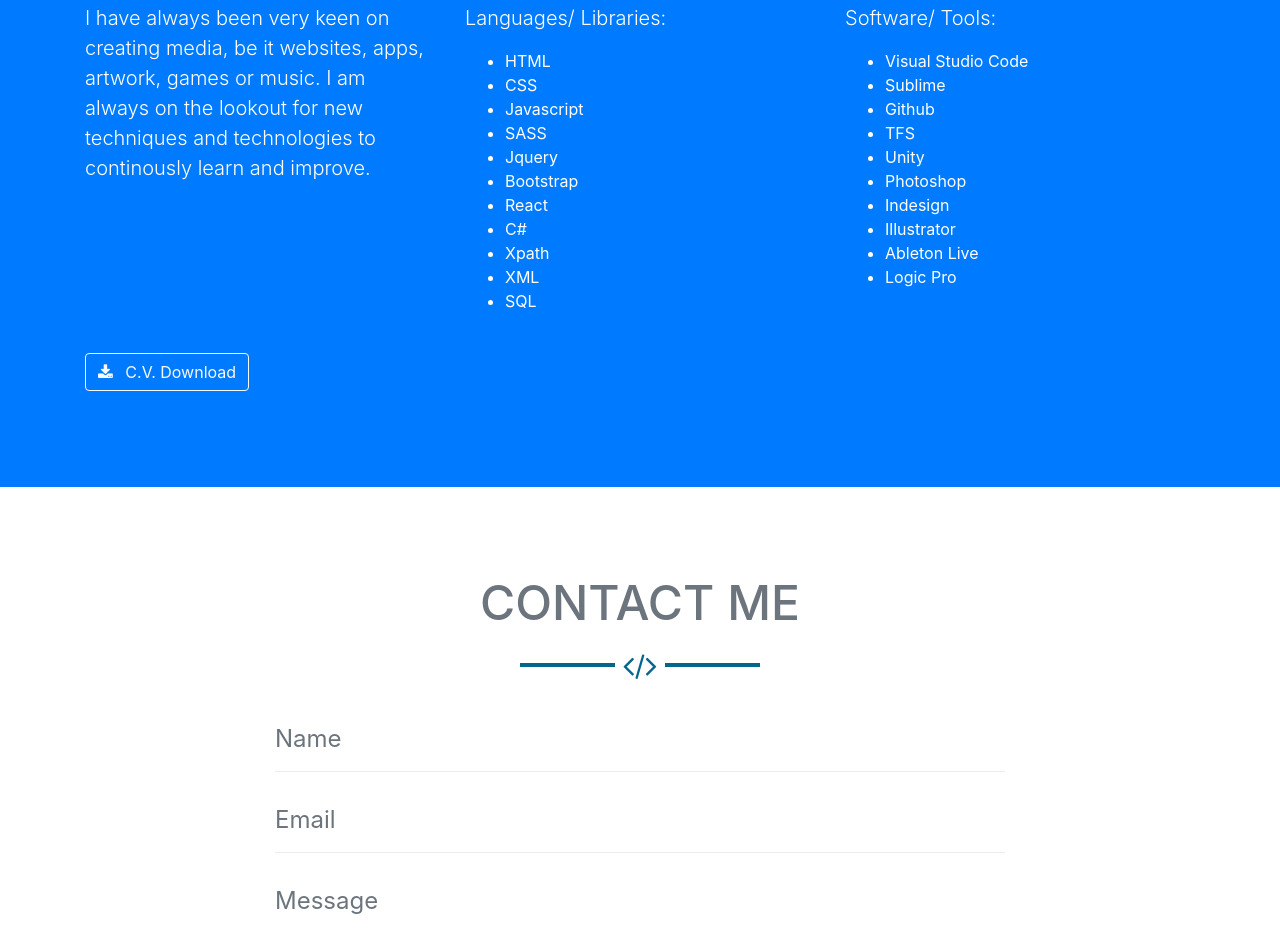
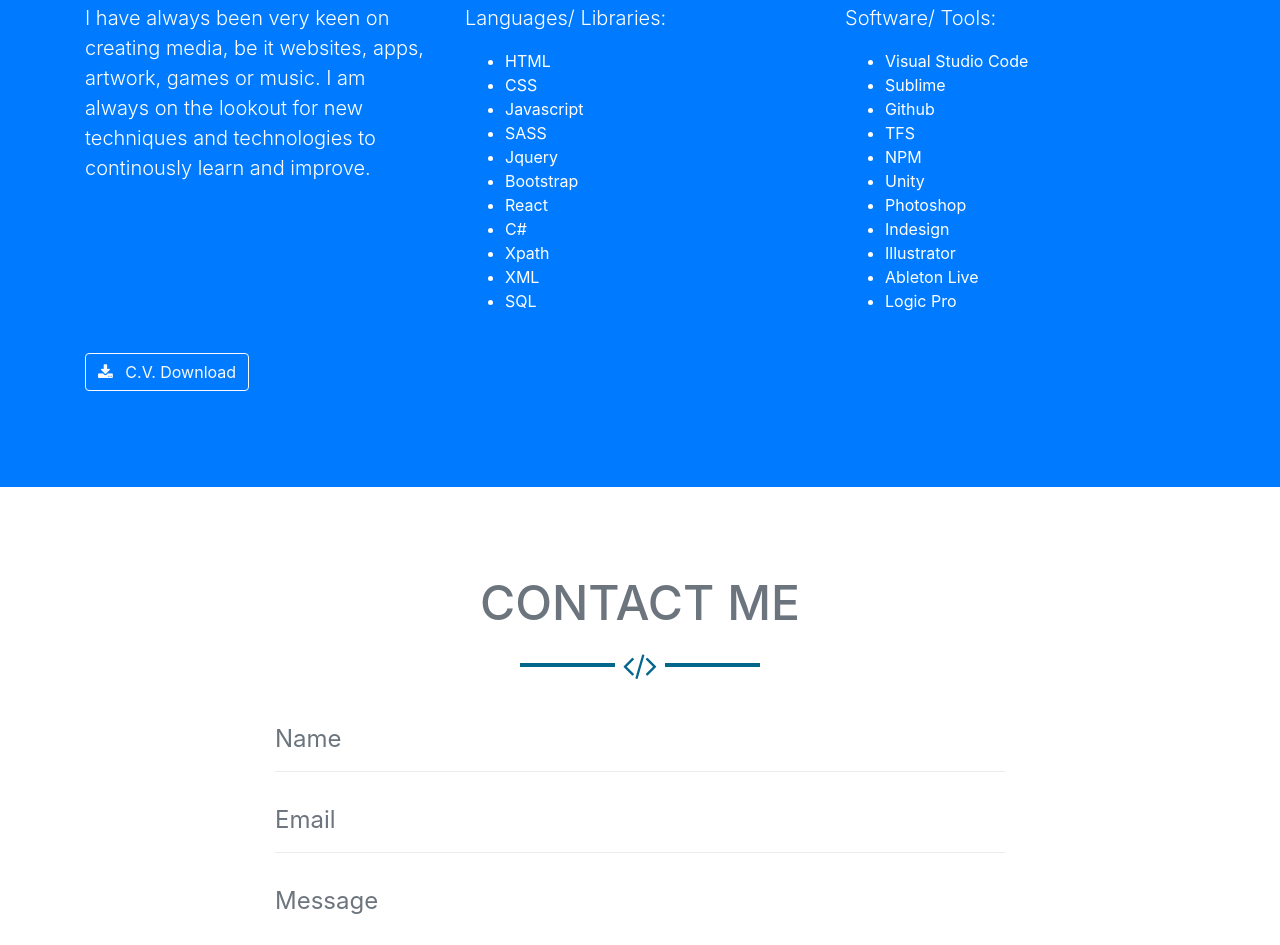
Before and after one commit to carrejoe3/portfolio, a website with bundled scripts: page index.html in a window 1280 px wide. Shown: the part 1892-2837 px from the top of the page. Built offline with nearby package versions, Linux system fonts and the light colour scheme.

Commit message:
updated skill list

```diff
--- a/index.html
+++ b/index.html
@@ -169,6 +169,7 @@
             <li>Sublime</li>
             <li>Github</li>
             <li>TFS</li>
+            <li>NPM</li>
             <li>Unity</li>
             <li>Photoshop</li>
             <li>Indesign</li>
```
